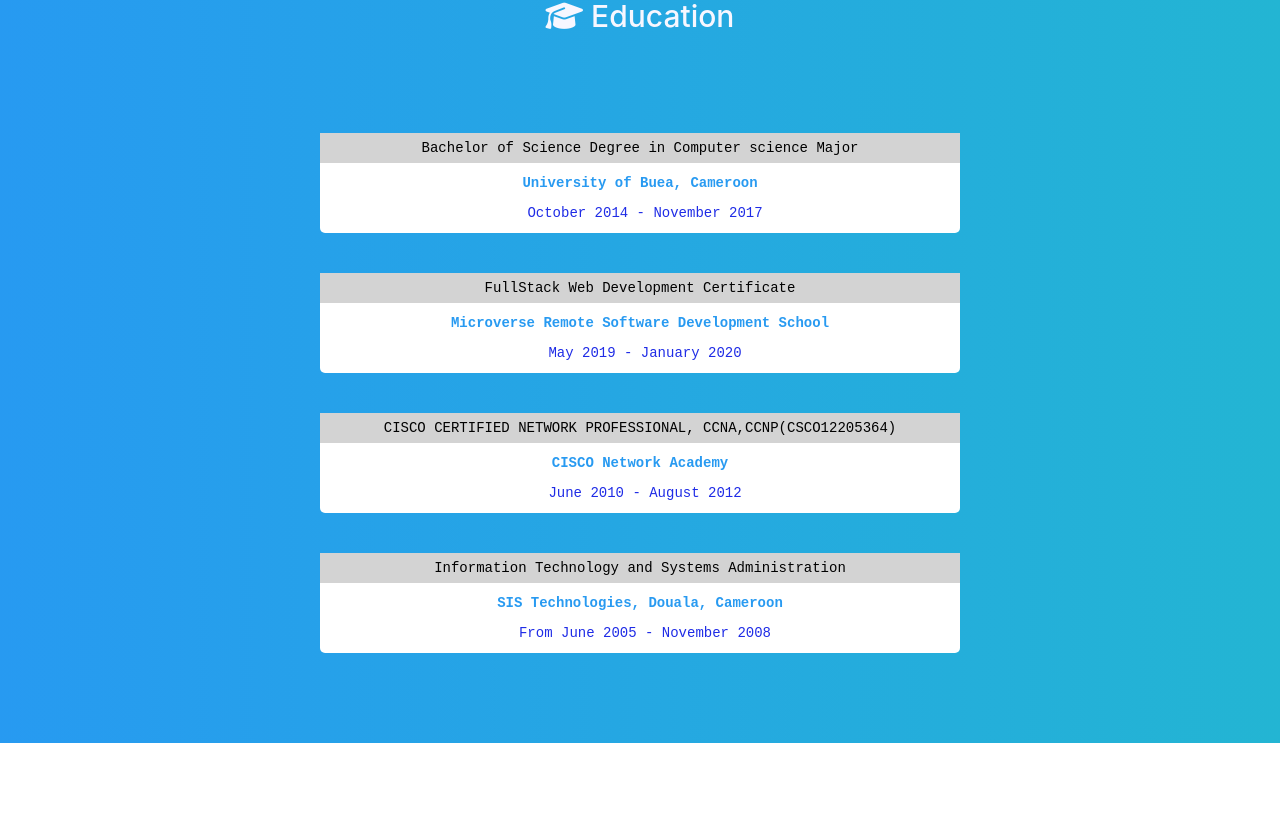
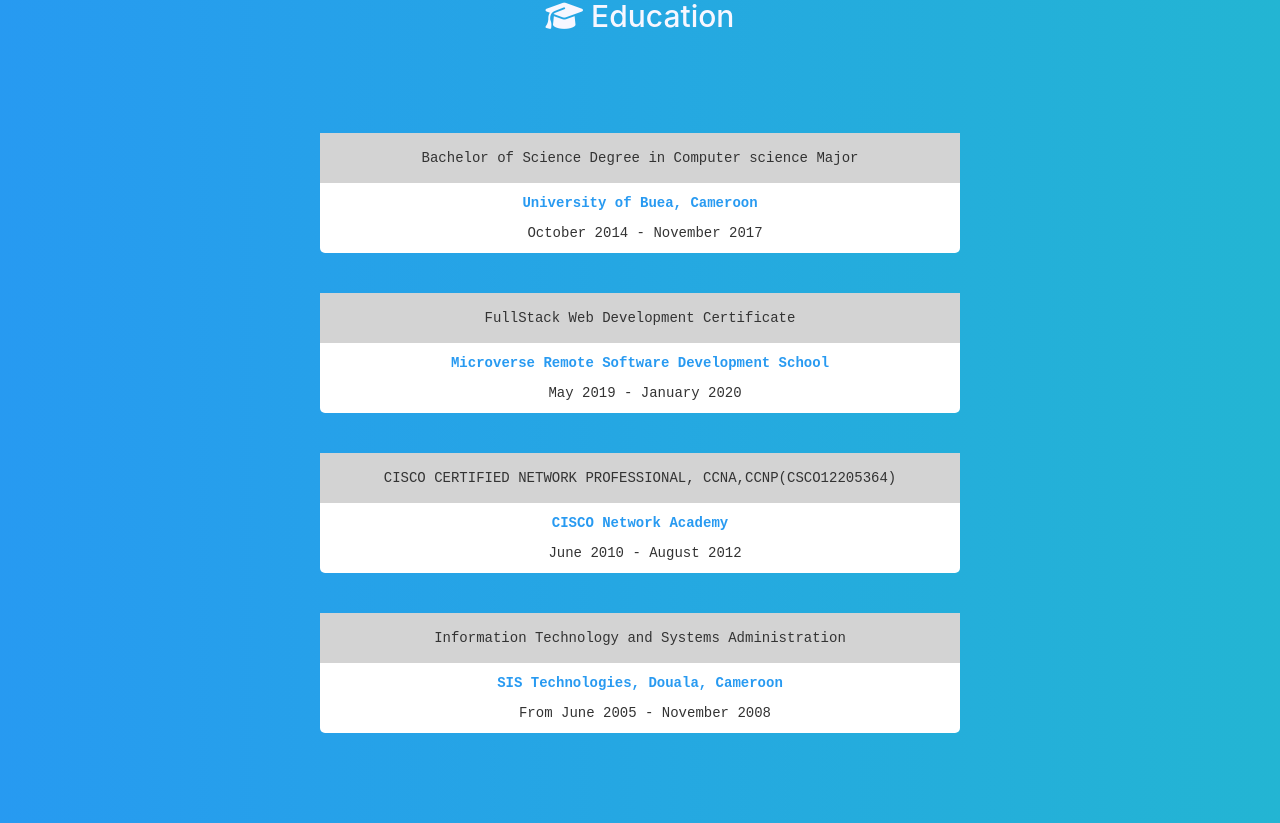
Before and after one commit to ngodi/albert, a React (Create React App) app: page / in a window 1280 px wide. Shown: the part 2049-2872 px from the top of the page. Before the commit the page ends 2792 px from the top, so only its background shows below. Built offline with nearby package versions, Linux system fonts and the light colour scheme.

Commit message:
education font colors changed to default

```diff
--- a/src/Components/RightContent/Education/Education.css
+++ b/src/Components/RightContent/Education/Education.css
@@ -11,13 +11,10 @@
 }
 .degree{
     background: lightgray;
-    padding: 5px;
-    color: black;
-
-}
+    padding: 15px;
+ }
 .period{
     padding-left: 10px;
-   color:rgb(31, 44, 230);
 }
 .school{
     padding: 10px;
```
